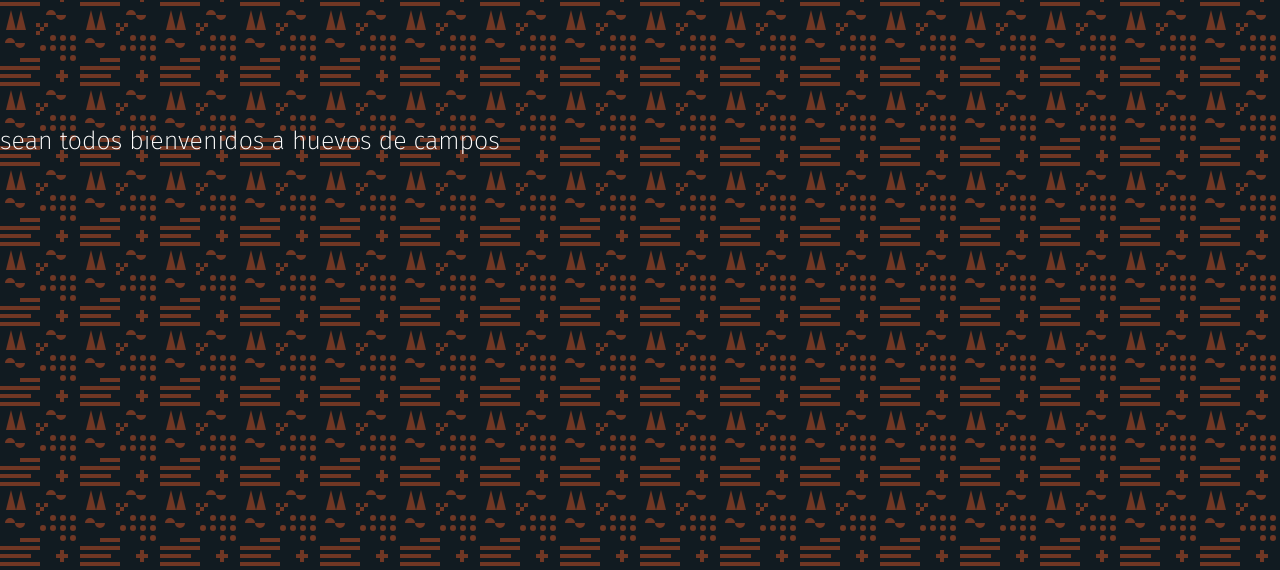
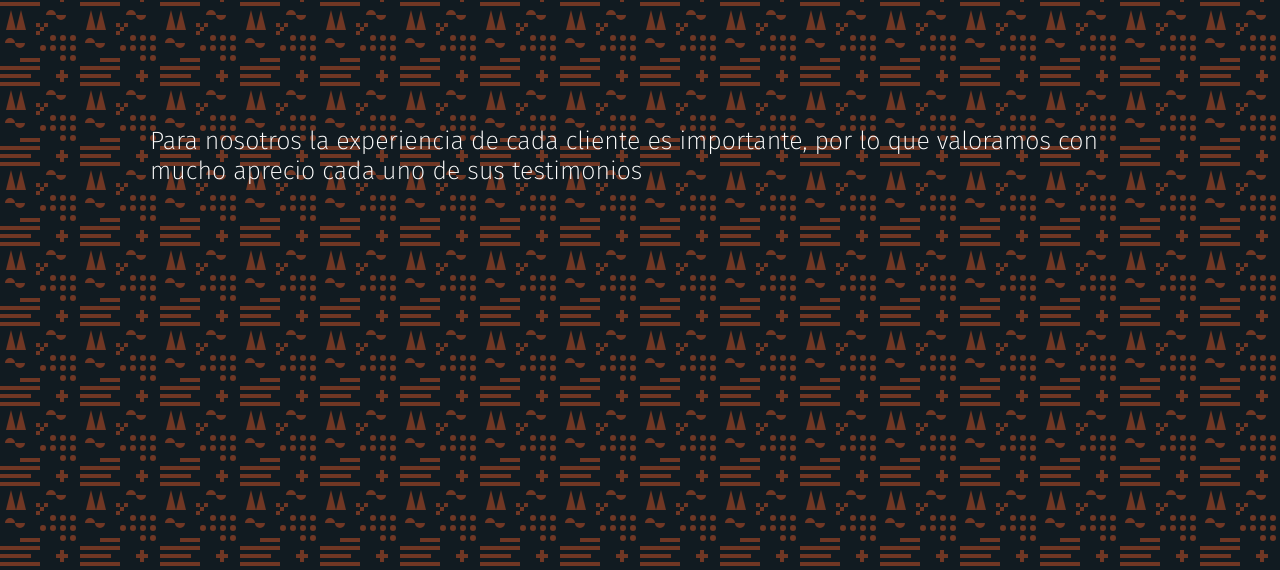
Before and after one commit to Fabian-Cx/Infosoc, a plain HTML site: page testimonio.html in a window 1280 px wide. Shown: the part 230-800 px from the top of the page. Drawn offline with Linux system fonts and the light colour scheme; a web font is replaced by a local one.

Commit message:
Update testimonio.html

```diff
--- a/testimonio.html
+++ b/testimonio.html
@@ -45,7 +45,9 @@
     <div class="estructura">
         <h1 class="titulo"><p align = "center">Testimonios</p></h1>
         <div class="interior">
-            <p>sean todos bienvenidos a huevos de campos</p>
+            <ul class="testimonios">
+                <li>Para nosotros la experiencia de cada cliente es importante, por lo que valoramos con mucho aprecio cada uno de sus testimonios</li>
+            </ul>
         </div>
     </div>
 
```
